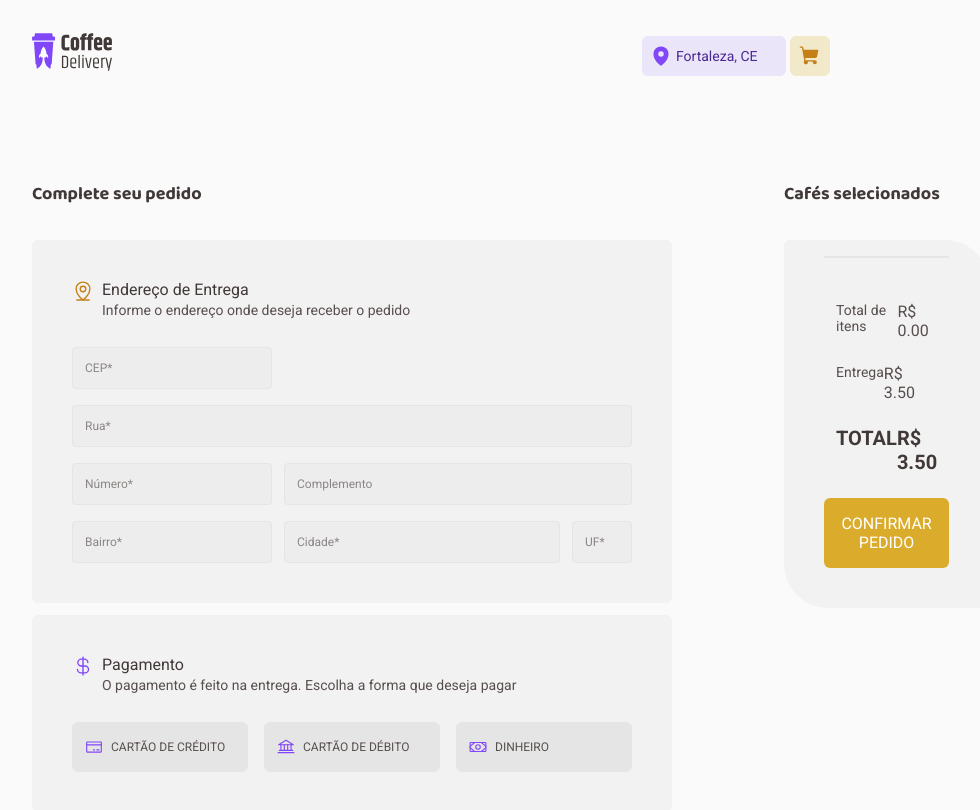
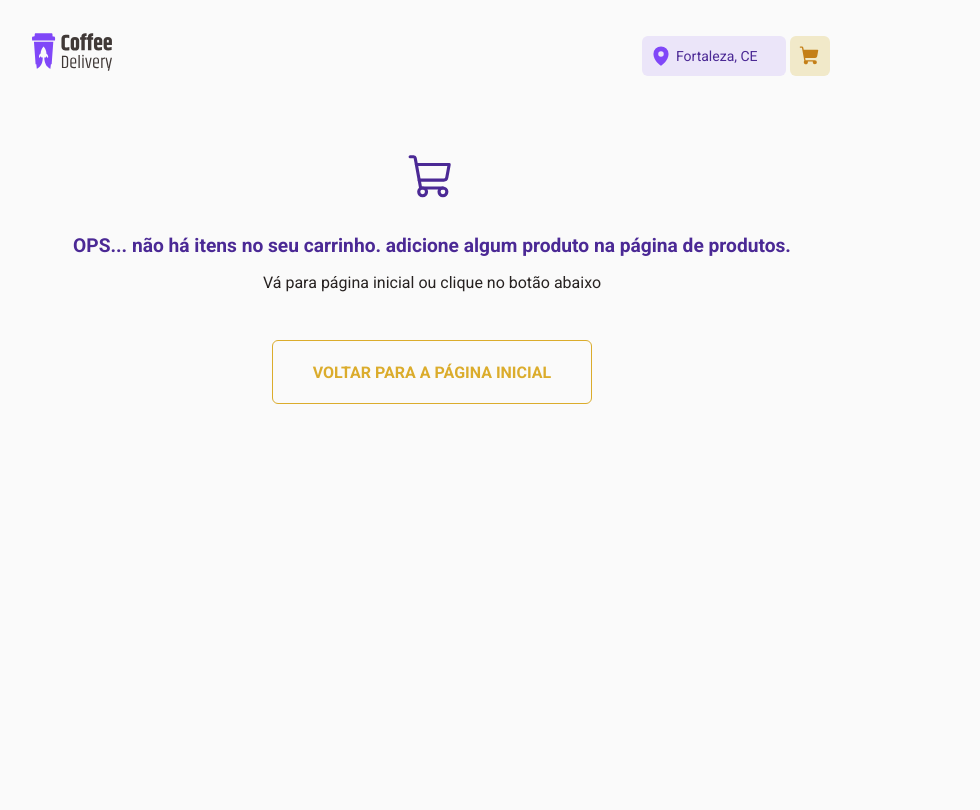
Before and after one commit to Andersonsilvamota/coffee-delivery, a React (Vite) app: page /checkout in a window 1280 px wide. Shown: the whole page, without its empty margins (208-1188 px from the left). Built offline with nearby package versions, Linux system fonts and the light colour scheme.

Commit message:
Estilizando tela de carrinho vazio

```diff
--- /dev/null
+++ b/src/pages/Checkout/components/InfoCartEmpty/index.jsx
@@ -0,0 +1,13 @@
+import { ShoppingCart } from 'phosphor-react'
+import * as Styles from './styles'
+
+export function InfoCartEmpty() {
+  return (
+    <Styles.ContainerCartEmpty>
+      <ShoppingCart size={50} />
+      <Styles.TextoInfo>OPS... não há itens no seu carrinho. adicione algum produto na página de produtos.</Styles.TextoInfo>
+      <p>Vá para página inicial ou clique no botão abaixo</p>
+      <Styles.ButtonReturnHome>VOLTAR PARA A PÁGINA INICIAL</Styles.ButtonReturnHome>
+    </Styles.ContainerCartEmpty>
+  )
+}
--- /dev/null
+++ b/src/pages/Checkout/components/InfoCartEmpty/styles.js
@@ -0,0 +1,50 @@
+import styled from "styled-components";
+
+export const ContainerCartEmpty = styled.div`
+  display: flex;
+  flex-direction: column;
+  justify-content: center;
+  align-items: center;
+  gap: 1rem;
+
+  svg {
+    color: ${props => props.theme.produto['purple-dark']};
+    margin-bottom: 1rem;
+  }
+
+  p {
+    margin-bottom: 2rem;
+    color: ${props => props.theme.base['base-title']};
+  }
+`
+
+
+export const TextoInfo = styled.strong`
+  font-weight: bold;
+  font-size: 1.2rem;
+  color: ${props => props.theme.produto['purple-dark']};
+`
+
+export const ButtonReturnHome = styled.button`
+  width: 20rem;
+  height: 4rem;
+  border-radius: 6px;
+  padding: 6px;
+  font-weight: bold;
+  background-color: transparent;
+  color: ${props => props.theme.produto['yellow']};
+  border: 1px solid ${props => props.theme.produto['yellow']};
+  cursor: pointer;
+  transform: scale();
+
+  &:hover {
+    color: #fff;
+    background-color: ${props => props.theme.produto['yellow']};
+    border-color: ${props => props.theme.produto['yellow']};
+    transition: background-color 0.6s, color 0.6s, border-color 0.6s;
+
+
+
+
+  }
+`
--- a/src/pages/Checkout/index.jsx
+++ b/src/pages/Checkout/index.jsx
@@ -16,6 +16,7 @@ import { useForm } from 'react-hook-form'
 import { yupResolver } from '@hookform/resolvers/yup'
 import * as yup from 'yup'
 import { useNavigate } from 'react-router-dom'
+import { InfoCartEmpty } from './components/InfoCartEmpty'
 
 const schema = yup.object({
   cep: yup.number().min(8, 'Cep inválido').required(),
@@ -51,6 +52,8 @@ export function Checkout(){
   } = useContext(CartContext)
   const [method, setMethod] = useState('') // pode começar vazio, pra não setar nenhum
 
+  console.log(cartItems)
+
   function handleChangeQuantity(item, name){
     changeQuantity(item, name)
   }
@@ -70,7 +73,8 @@ export function Checkout(){
   }
 
   return(
-    <Styles.Conteiner>
+    cartItems.length > 0 ? (
+      <Styles.Conteiner>
       <Styles.ContainerCheckout onSubmit={handleSubmit(handleSave)}>
         <Styles.ContentCompletOrder>
         <h2>Complete seu pedido</h2>
@@ -248,5 +252,9 @@ export function Checkout(){
         </Styles.OrderCart>
       </Styles.ContainerCheckout>
     </Styles.Conteiner>
+    ) : <InfoCartEmpty />
+
+
+
   )
 }
```
